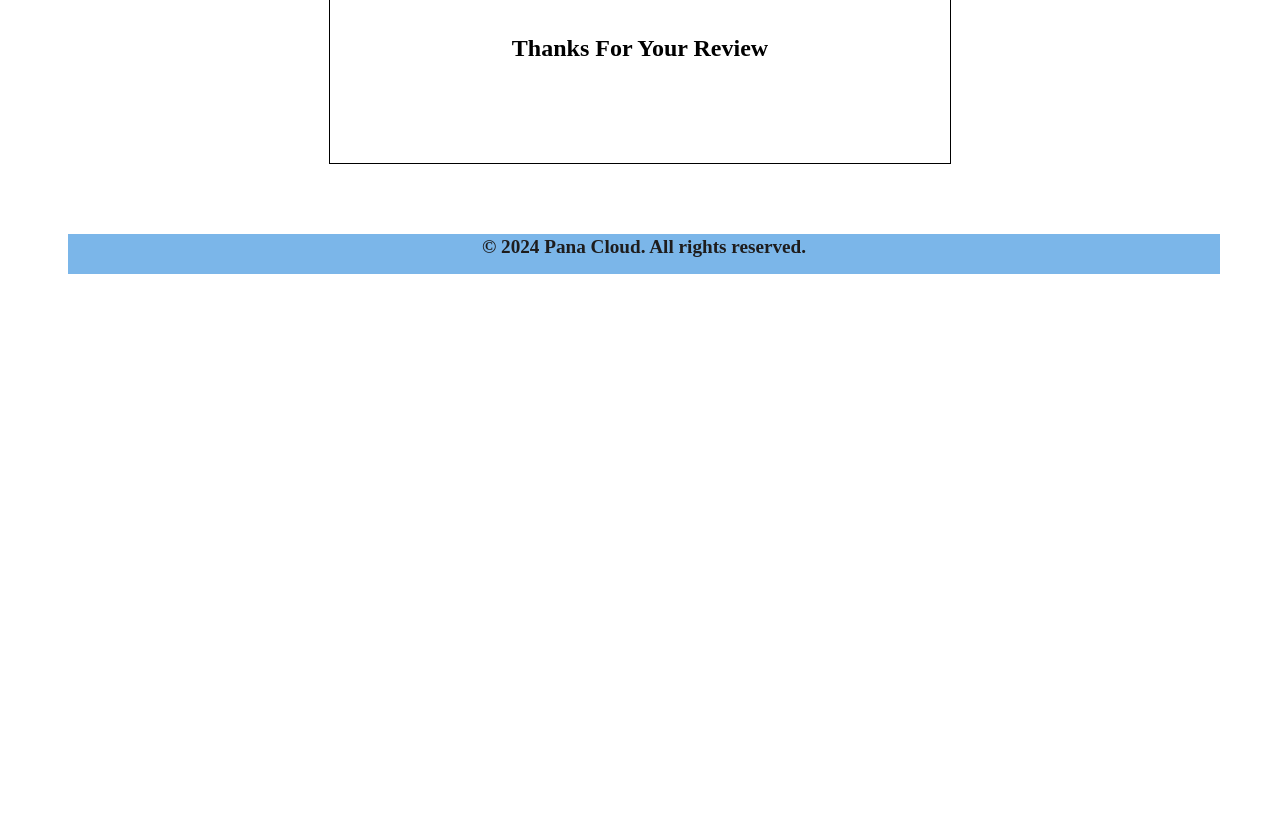
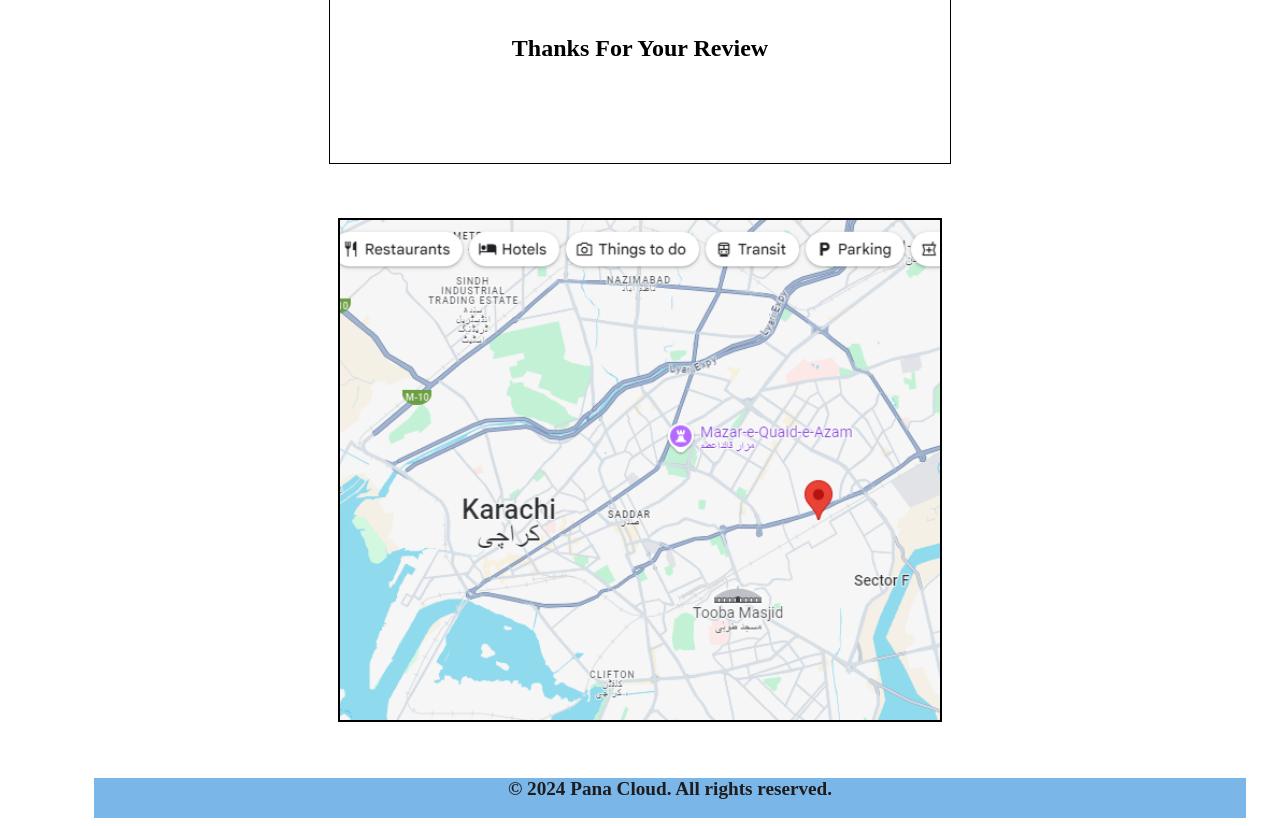
Before and after one commit to erum-waris/HTML-CSS-Assignments, a plain HTML site: page Assignment_8/contact.html in a window 1280 px wide. Shown: the part 526-1352 px from the top of the page. Before the commit the page ends 800 px from the top, so only its background shows below. Drawn offline with Linux system fonts and the light colour scheme.

Commit message:
assignment updated

```diff
--- a/Assignment_8/contact.html
+++ b/Assignment_8/contact.html
@@ -86,15 +86,17 @@
         <br>
 <h2>Thanks For Your Review</h2>
     </form>
+<br><br><br>
+<div style=" width: 600px; height: 500px; border:2px solid black;
+background-image: url(/image.png); background-size: cover;">
 
-
+</div>
+<br><br><br>
     <footer style="
     background-color: rgb(123, 182, 233);
     width: 90vw;
     height: 40px;
-    margin-left: 60px;
-    position: absolute;
-    bottom: 0px;">
+    margin-left: 60px;">
     <p style="color: rgb(30, 28, 28);
     font-weight: bold;
     font-size: 1.2rem;
```
Also changed, not shown: Assignment_8/image.png (added).
